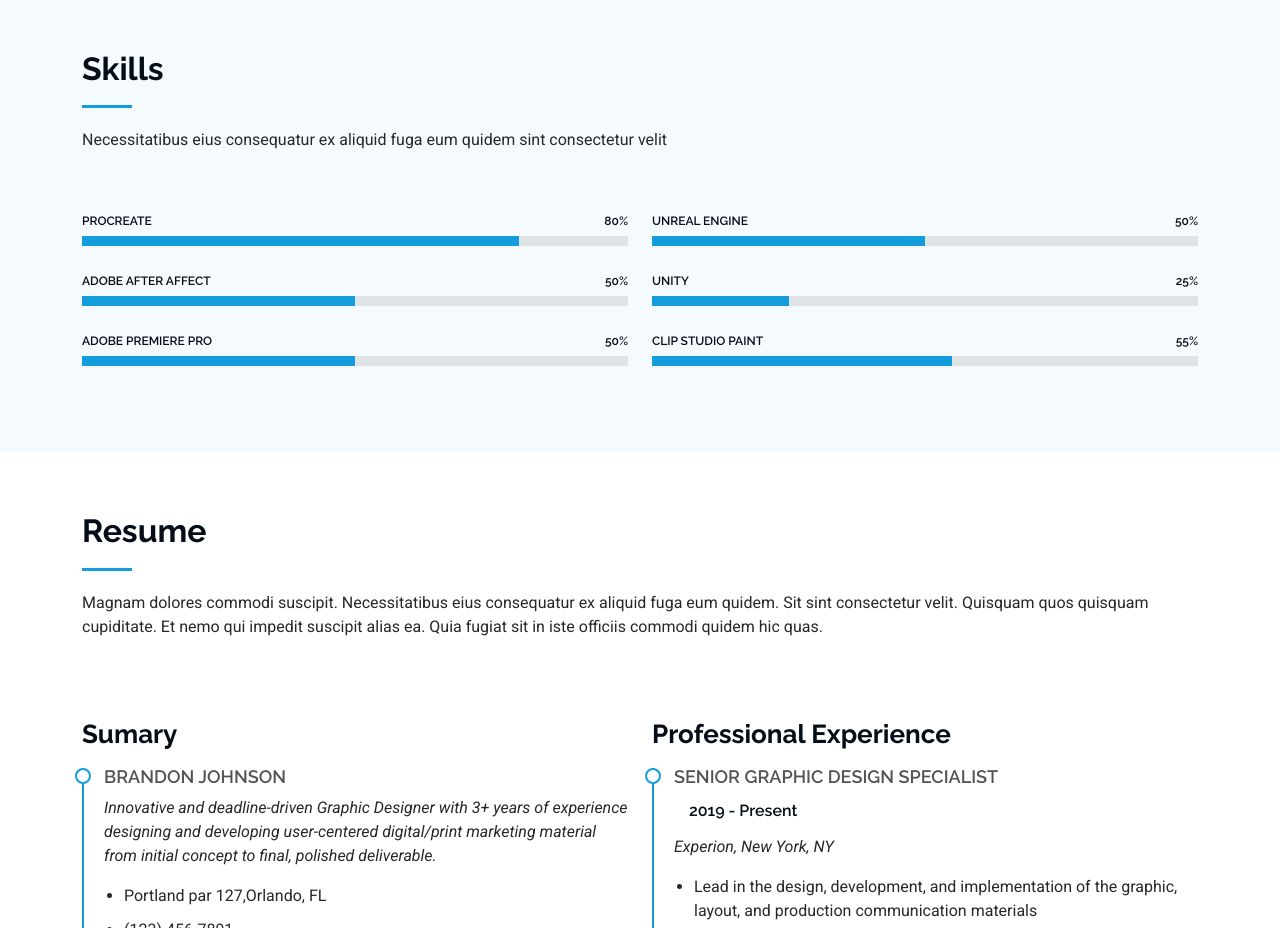
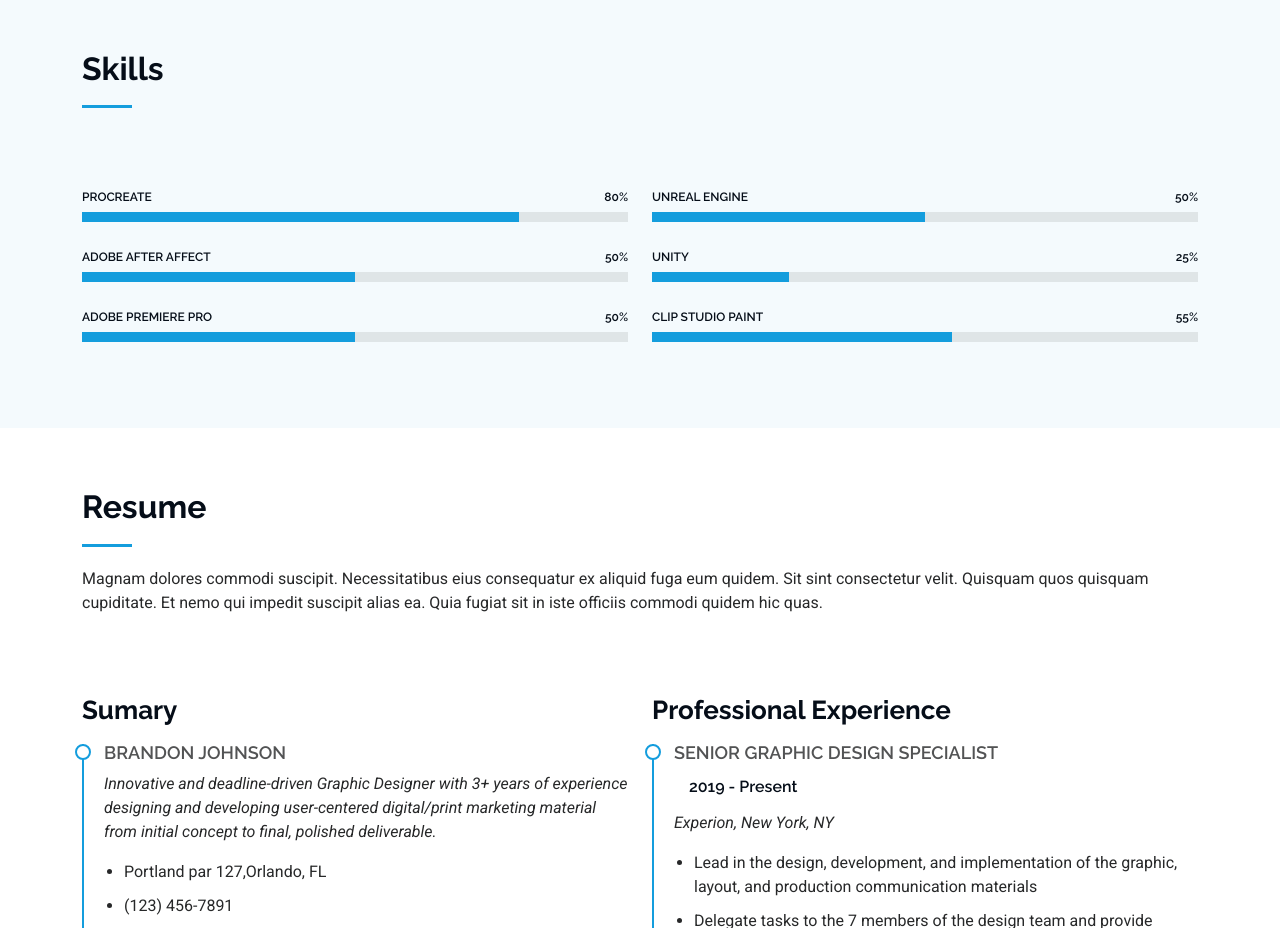
Before and after one commit to NNzaza726/OnlineCV, a plain HTML site: page index.html in a window 1280 px wide. Shown: the part 1760-2688 px from the top of the page. Drawn offline with Linux system fonts and the light colour scheme.

```diff
--- a/index.html
+++ b/index.html
@@ -3,7 +3,7 @@
 
 <head>
   <meta charset="utf-8">
-  <meta content="width=device-width, initial-scale=1.0" name="viewport">
+  <meta content="width=device-width, initial-scale=.750" name="viewport">
   <title>Index - My Portfolio</title>
   <meta content="" name="description">
   <meta content="" name="keywords">
@@ -204,7 +204,7 @@
       <!-- Section Title -->
       <div class="container section-title" data-aos="fade-up">
         <h2>Skills</h2>
-        <p>Necessitatibus eius consequatur ex aliquid fuga eum quidem sint consectetur velit</p>
+        <p></p>
       </div><!-- End Section Title -->
 
       <div class="container" data-aos="fade-up" data-aos-delay="100">
```
